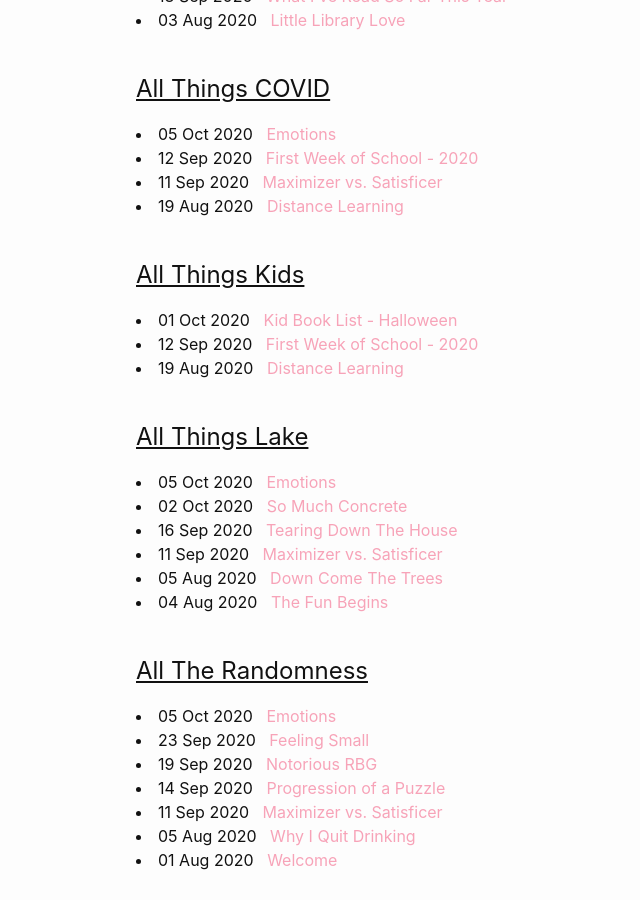
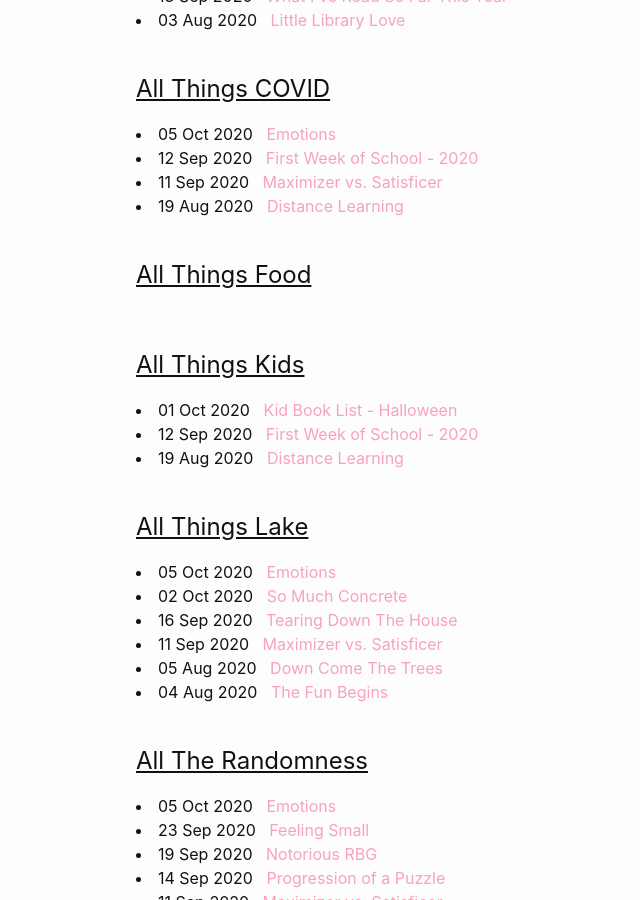
Before and after one commit to minihays/minihays.github.io, a Jekyll site: the page built from categories.markdown, in a window 1280 px wide and 900 px high, scrolled down 388 px. Shown: the whole window, without its empty margins (134-774 px from the left). Built offline with Jekyll 4.4.1, drawn with Linux system fonts in a browser that asks for light colours.

```diff
--- a/categories.markdown
+++ b/categories.markdown
@@ -11,6 +11,11 @@
 <br />
 # <span style="text-decoration: underline">All Things COVID</span>
 {% for post in site.categories.COVID %}
+ <li><span>{{ post.date | date_to_string }}</span> &nbsp; <a href="{{ post.url }}">{{ post.title }}</a></li>
+{% endfor %}
+<br />
+# <span style="text-decoration: underline">All Things Food</span>
+{% for post in site.categories.Food %}
  <li><span>{{ post.date | date_to_string }}</span> &nbsp; <a href="{{ post.url }}">{{ post.title }}</a></li>
 {% endfor %}
 <br />
```
Also changed, not shown: images/friends.jpg (added), images/friends2.jpg (added), images/friends3.jpg (added), images/paths.jpg (added), images/paths2.jpg (added), 2 other files.
